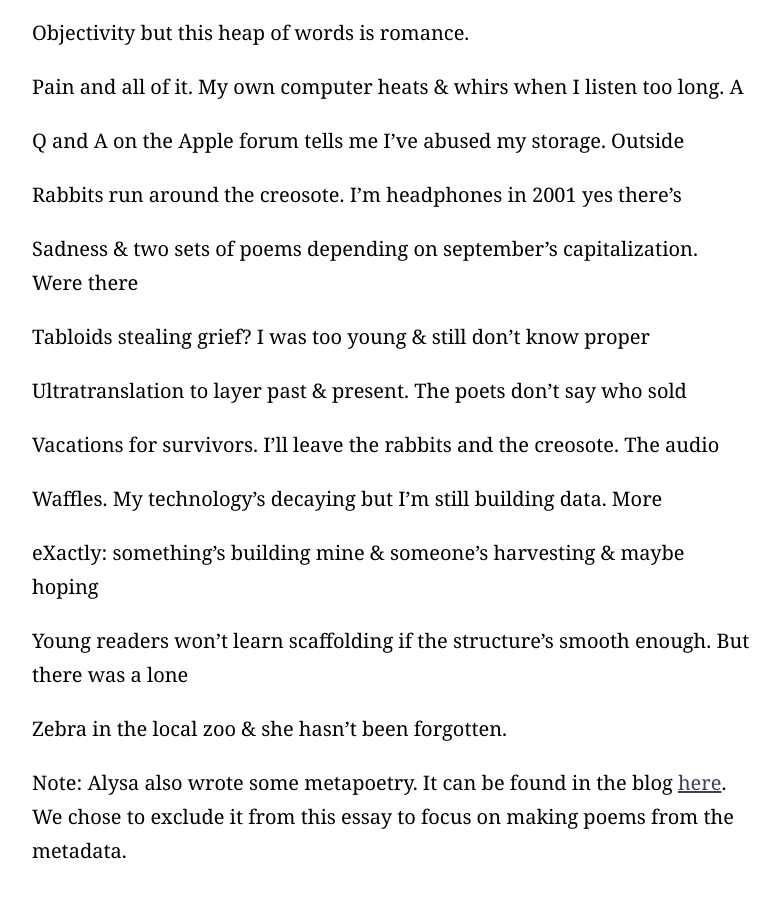
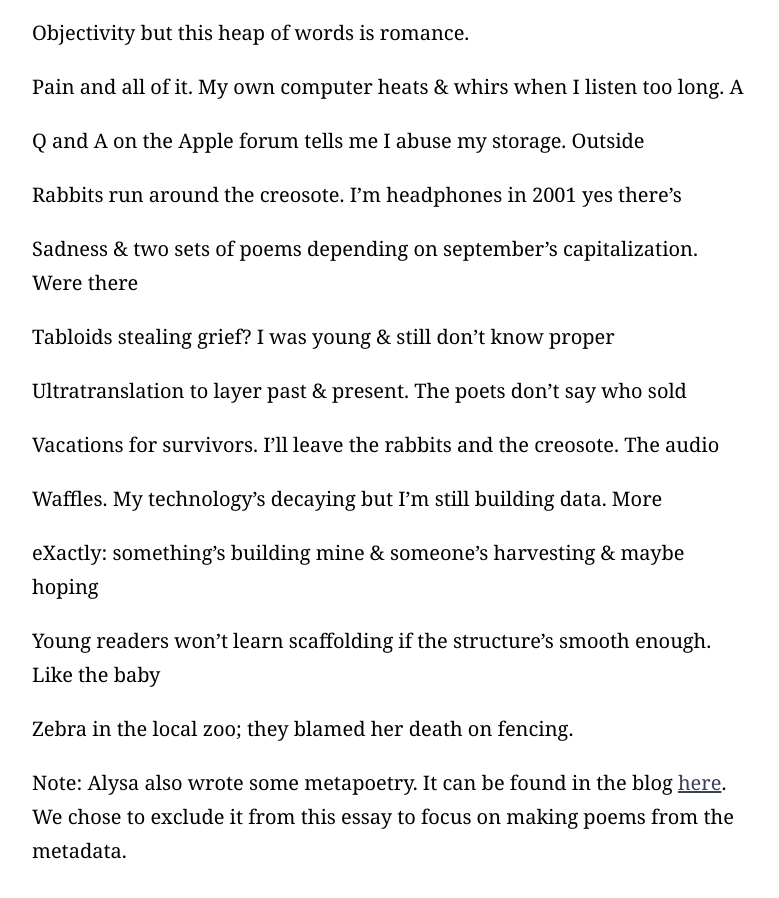
Before and after one commit to kpwce/visualizing-voca, an Astro site: page /visualizing-voca/making-metapoetry in a window 1280 px wide. Shown: the part 1520-2418 px from the top of the page, without its empty margins (248-1027 px from the left). Built offline with nearby package versions, Linux system fonts and the light colour scheme; Astro itself is replaced by a stand-in of ours; a web font is replaced by a local one.

Commit message:
metapoem tweaks

```diff
--- a/src/pages/making-metapoetry.astro
+++ b/src/pages/making-metapoetry.astro
@@ -205,7 +205,7 @@ import { SITE_DESCRIPTION, SITE_TITLE } from "../consts";
                     listen too long. A
                 </p>
                 <p>
-                    Q and A on the Apple forum tells me I’ve abused my storage.
+                    Q and A on the Apple forum tells me I abuse my storage.
                     Outside
                 </p>
                 <p>
@@ -217,7 +217,7 @@ import { SITE_DESCRIPTION, SITE_TITLE } from "../consts";
                     capitalization. Were there
                 </p>
                 <p>
-                    Tabloids stealing grief? I was too young & still don’t know
+                    Tabloids stealing grief? I was young & still don’t know
                     proper
                 </p>
                 <p>
@@ -238,9 +238,9 @@ import { SITE_DESCRIPTION, SITE_TITLE } from "../consts";
                 </p>
                 <p>
                     Young readers won’t learn scaffolding if the structure’s
-                    smooth enough. But there was a lone
+                    smooth enough. Like the baby
                 </p>
-                <p>Zebra in the local zoo & she hasn’t been forgotten.</p>
+                <p>Zebra in the local zoo; they blamed her death on fencing.</p>
             </div>
 
             <p>
```
